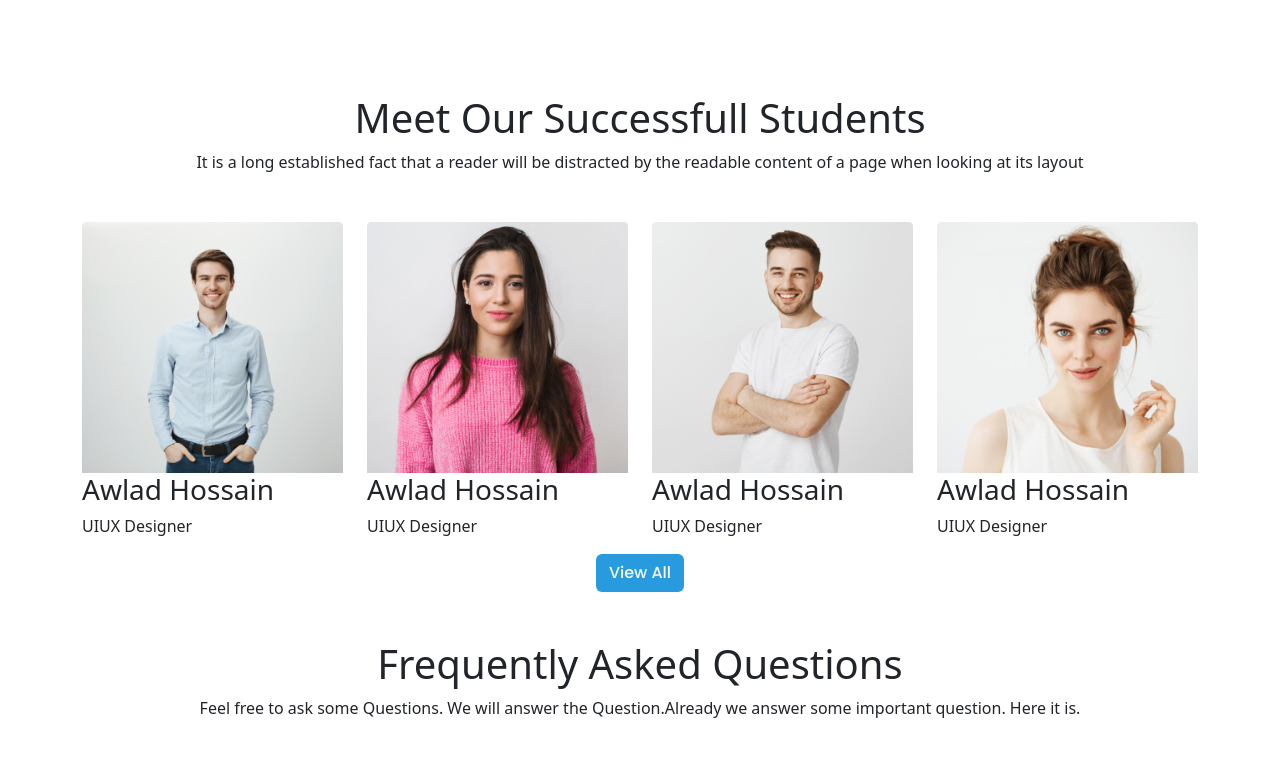
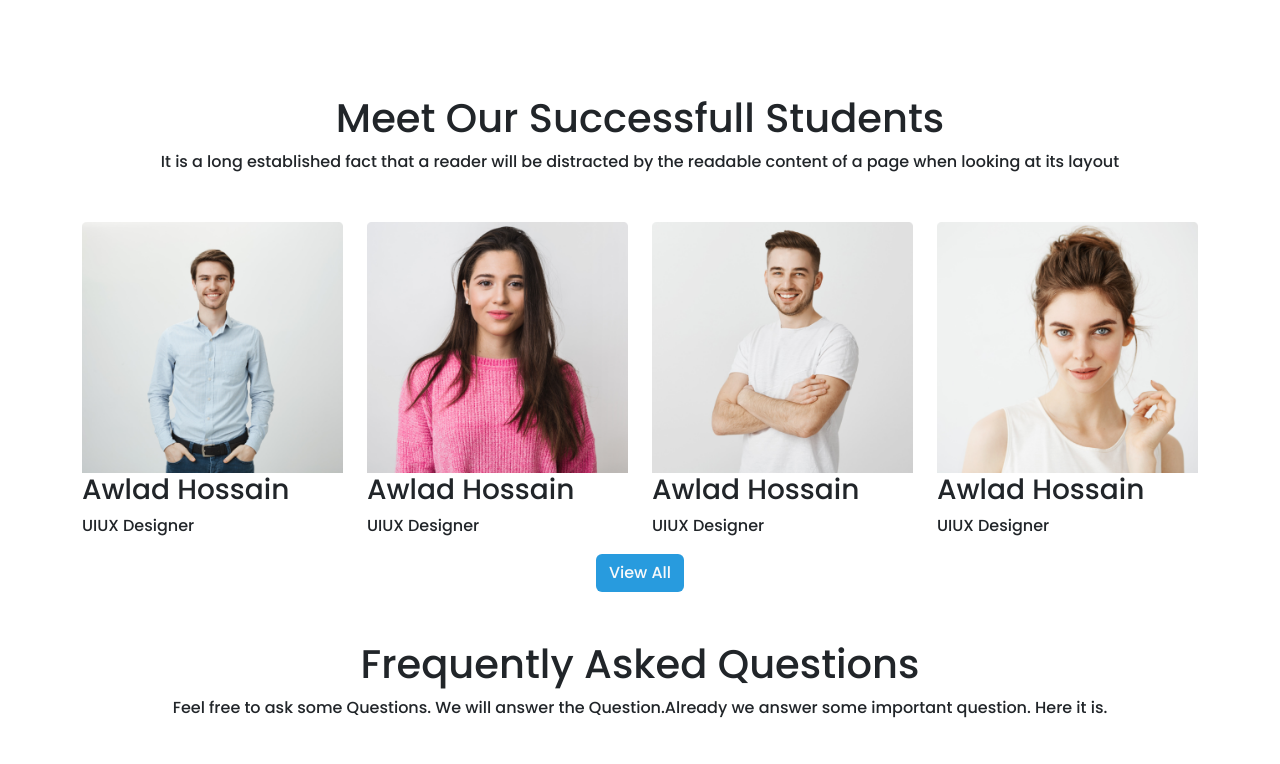
Before and after one commit to abrarasif11/Tech-Edu, a plain HTML site: page index.html in a window 1280 px wide. Shown: the part 2396-3160 px from the top of the page. Drawn offline with nearby package versions, Linux system fonts and the light colour scheme.

Commit message:
change-alltext-font

```diff
--- a/index.html
+++ b/index.html
@@ -205,9 +205,9 @@
 
     <!-- STUDENTS PART START -->
     <div class="text-center mt-5 pt-5">
-        <h1>Meet Our Successfull Students
+        <h1 style="font-family: 'Poppins', sans-serif;">Meet Our Successfull Students
         </h1>
-        <p>It is a long established fact that a reader will be distracted by the
+        <p style="font-family: 'Poppins', sans-serif;">It is a long established fact that a reader will be distracted by the
             readable content of a page when looking at its layout</p>
     </div>
     <section class="mt-5">
@@ -215,26 +215,26 @@
             <div class="row">
                 <div class="col col-lg-3 col-md-6 col-sm-12 col-12">
                     <img class="w-100" src="images/student/student-1.png" alt="">
-                    <h3>Awlad Hossain</h3>
-                    <p>UIUX Designer
+                    <h3 style="font-family: 'Poppins', sans-serif;">Awlad Hossain</h3>
+                    <p style="font-family: 'Poppins', sans-serif;">UIUX Designer
                     </p>
                 </div>
                 <div class="col col-lg-3 col-md-6 col-sm-12 col-12">
                     <img class="w-100" src="images/student/student-2.png" alt="">
-                    <h3>Awlad Hossain</h3>
-                    <p>UIUX Designer
+                    <h3 style="font-family: 'Poppins', sans-serif;">Awlad Hossain</h3>
+                    <p style="font-family: 'Poppins', sans-serif;">UIUX Designer
                     </p>
                 </div>
                 <div class="col col-lg-3 col-md-6 col-sm-12 col-12">
                     <img class="w-100" src="images/student/student-3.png" alt="">
-                    <h3>Awlad Hossain</h3>
-                    <p>UIUX Designer
+                    <h3 style="font-family: 'Poppins', sans-serif;">Awlad Hossain</h3>
+                    <p style="font-family: 'Poppins', sans-serif;">UIUX Designer
                     </p>
                 </div>
                 <div class="col col-lg-3 col-md-6 col-sm-12 col-12">
                     <img class="w-100" src="images/student/student-4.png" alt="">
-                    <h3>Awlad Hossain</h3>
-                    <p>UIUX Designer
+                    <h3 style="font-family: 'Poppins', sans-serif;">Awlad Hossain</h3>
+                    <p style="font-family: 'Poppins', sans-serif;">UIUX Designer
                     </p>
                 </div>
             </div>
@@ -247,8 +247,8 @@
 
     <!-- QUESTION PART START -->
     <div class="text-center">
-        <h1>Frequently Asked Questions</h1>
-        <p>Feel free to ask some Questions. We will answer the Question.Already we answer some important question. Here it is.</p>
+        <h1 style="font-family: 'Poppins', sans-serif;">Frequently Asked Questions</h1>
+        <p style="font-family: 'Poppins', sans-serif;">Feel free to ask some Questions. We will answer the Question.Already we answer some important question. Here it is.</p>
     </div>
     <section class="container mt-5 mb-5 pt-5">
         <div class="accordion" id="accordionExample">
@@ -310,7 +310,7 @@
 
     <!-- COMPANIES LOGO START -->
     <section>
-        <h1 class="text-center mt-5 pt-5">Trusted by over 800+ companies</h1>
+        <h1 class="text-center mt-5 pt-5" style="font-family: 'Poppins', sans-serif;">Trusted by over 800+ companies</h1>
     <div class="container d-lg-block d-md-none d-sm-none d-none my-5">
         <div class="d-flex justify-content-around my-5">
         <img src="images/company/company-1.png" alt="">
```
